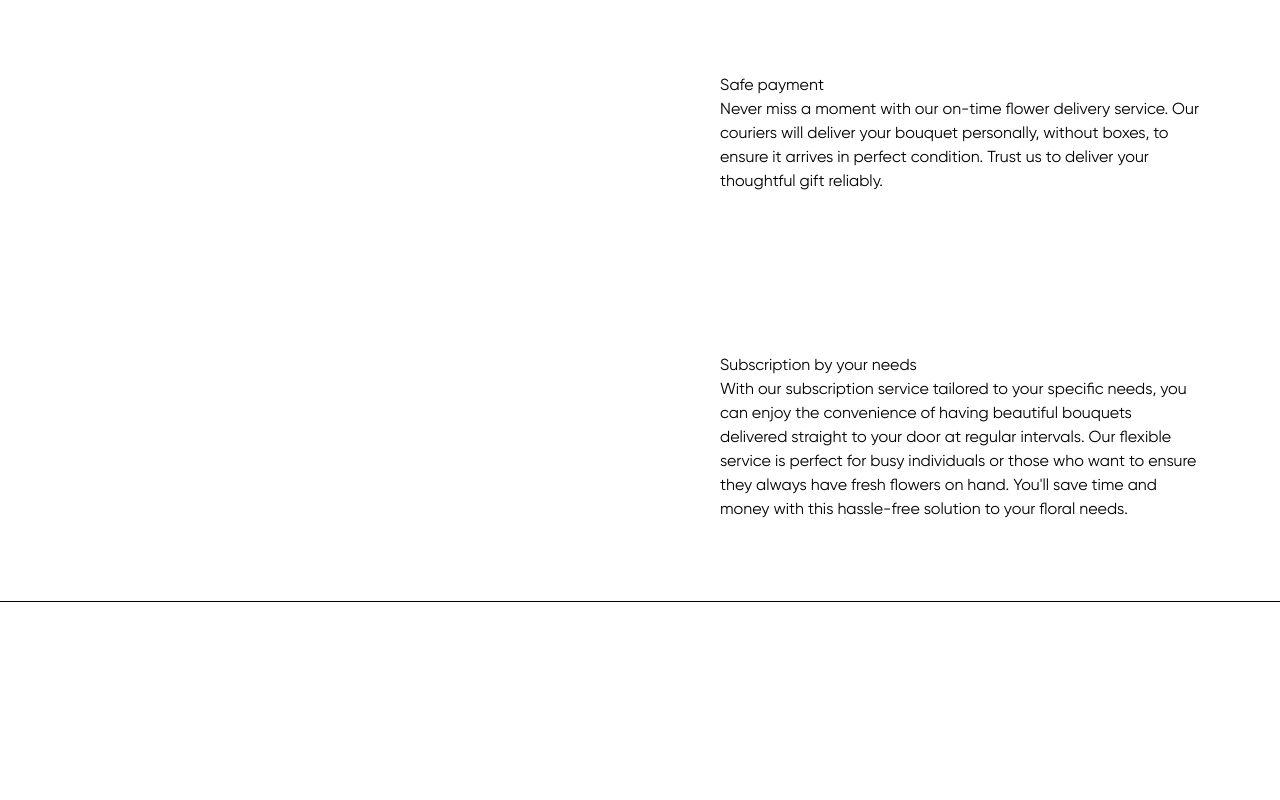
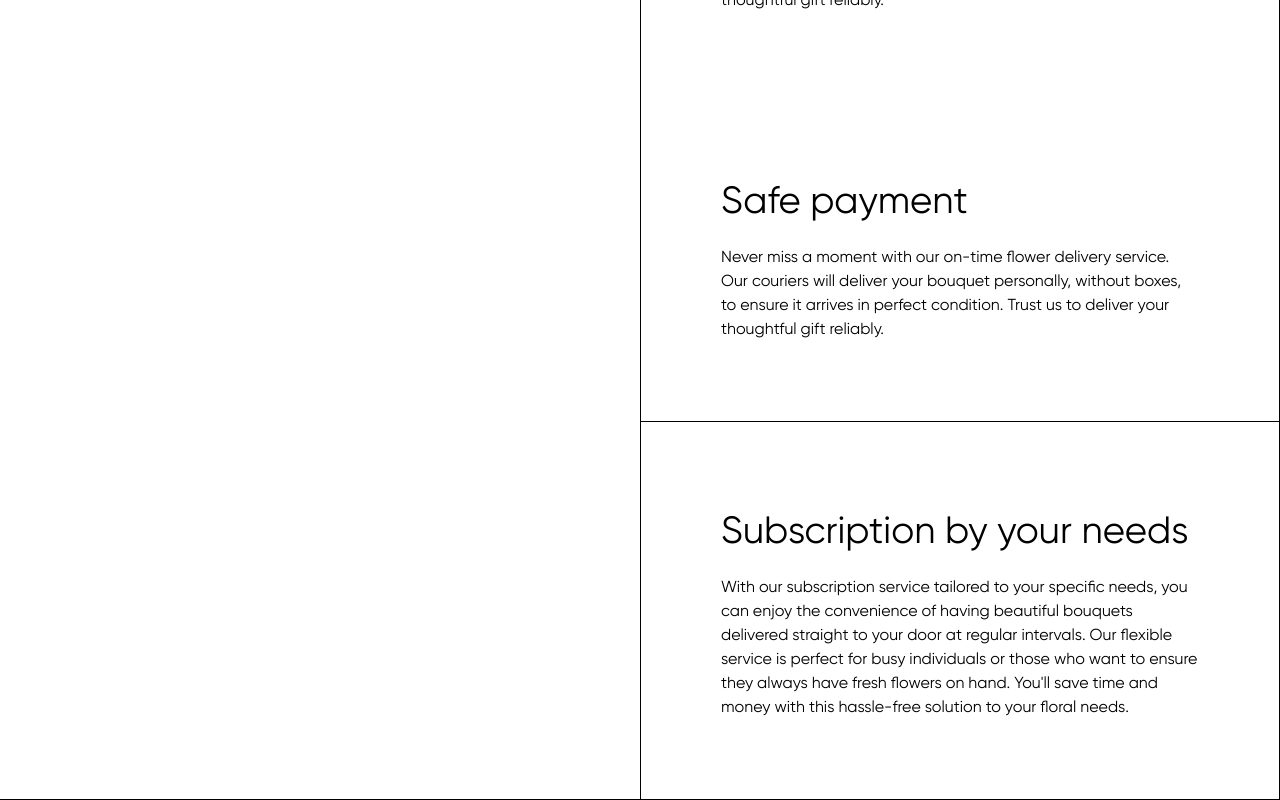
Before and after one commit to ysnitko/flowers-delivery-app, a Next.js app: page / in a window 1280 px wide. Shown: the part 1952-2752 px from the top of the page. Before the commit the page ends 2554 px from the top, so only its background shows below. Built offline with nearby package versions, Linux system fonts and the light colour scheme.

Commit message:
add cjanges

```diff
--- a/app/components/chooseUs.tsx
+++ b/app/components/chooseUs.tsx
@@ -2,7 +2,7 @@ export default function ChooseUS() {
   return (
     <section className="grid grid-cols-2 border-b-[1px] border-border-table">
       <h1 className="p-[80px] text-[50px]">Why choose us ?</h1>
-      <div className="flex flex-col [&>div]:p-[80px]">
+      <div className="flex flex-col [&>div]:p-[80px] [&>div]:flex  [&>div]:flex-col [&>div]:gap-4  [&_h2]:text-[38px] [&_p]:text-base [&>div]:border-b-[1px] [&>div]:border-r-[1px] [&>div]:border-l-[1px] [&>div]:border-border-table [&>*:nth-last-child(odd)]:border-b-[0px]">
         <div>
           <h2>Stylish bouquets by florists</h2>
           <p>
@@ -33,7 +33,7 @@ export default function ChooseUS() {
             thoughtful gift reliably.
           </p>
         </div>
-        <div>
+        <div className="border-b-none">
           <h2>Subscription by your needs</h2>
           <p>
             With our subscription service tailored to your specific needs, you
```
